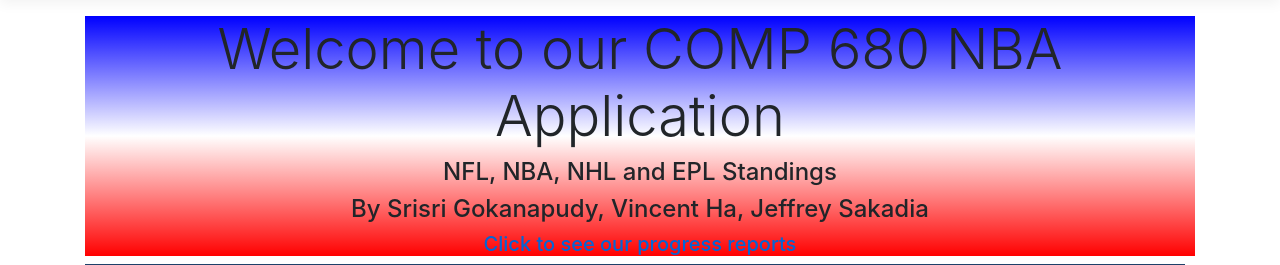
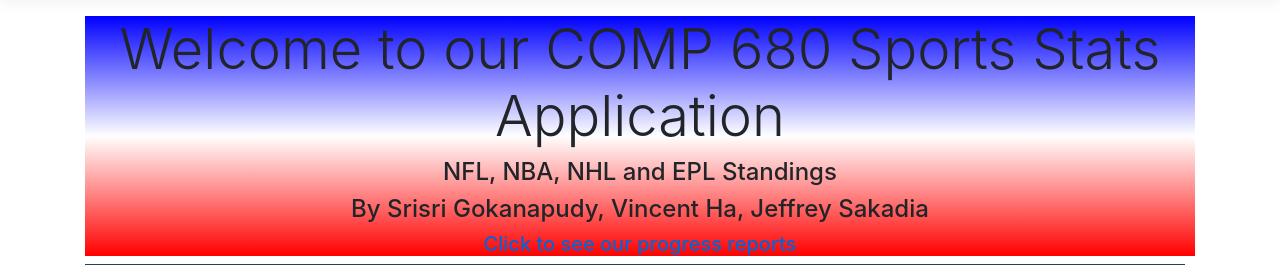
Before and after one commit to sgoka001/comp680, an ASP.NET Core app: page / in a window 1280 px wide. Shown: the part 77-342 px from the top of the page. Run offline with ASP.NET Core 8, Linux system fonts and the light colour scheme.

Commit message:
updated homepage to say sports stats instead of NBA

```diff
--- a/Views/Home/Index.cshtml
+++ b/Views/Home/Index.cshtml
@@ -13,7 +13,7 @@
 
 <div class="outter">
     <div class="text-center">
-        <h1 class="display-4">Welcome to our COMP 680 NBA Application</h1>
+        <h1 class="display-4">Welcome to our COMP 680 Sports Stats Application</h1>
         <h4> NFL, NBA, NHL and EPL Standings </h4>
         <h4>By Srisri Gokanapudy, Vincent Ha, Jeffrey Sakadia</h4>
     </div>
```
